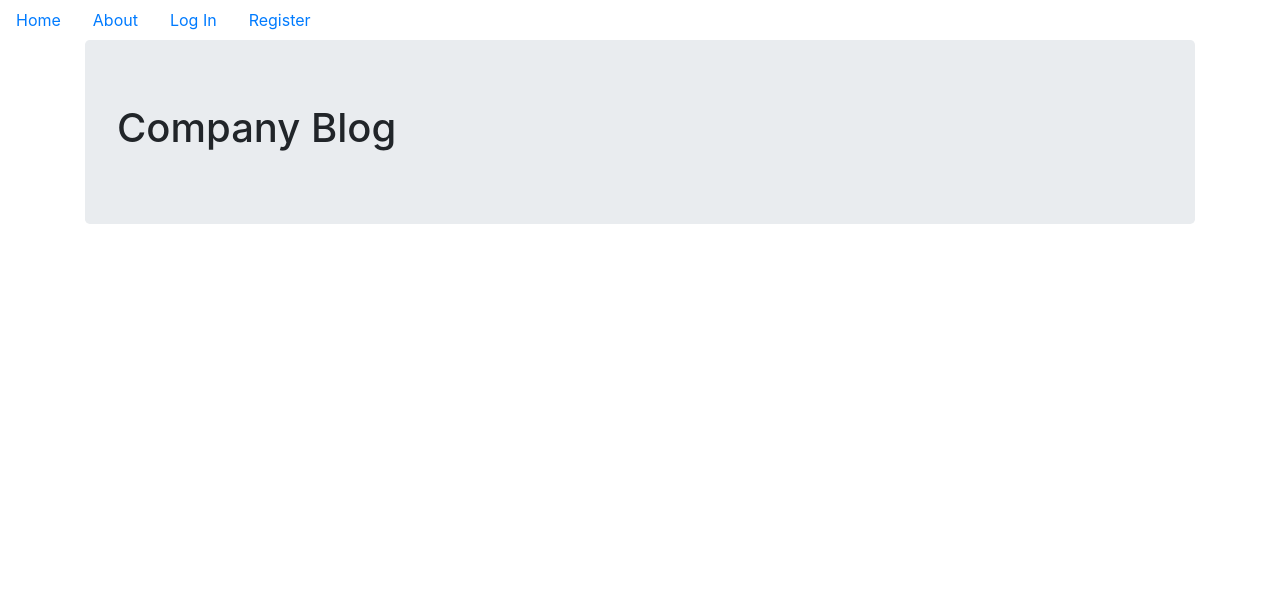
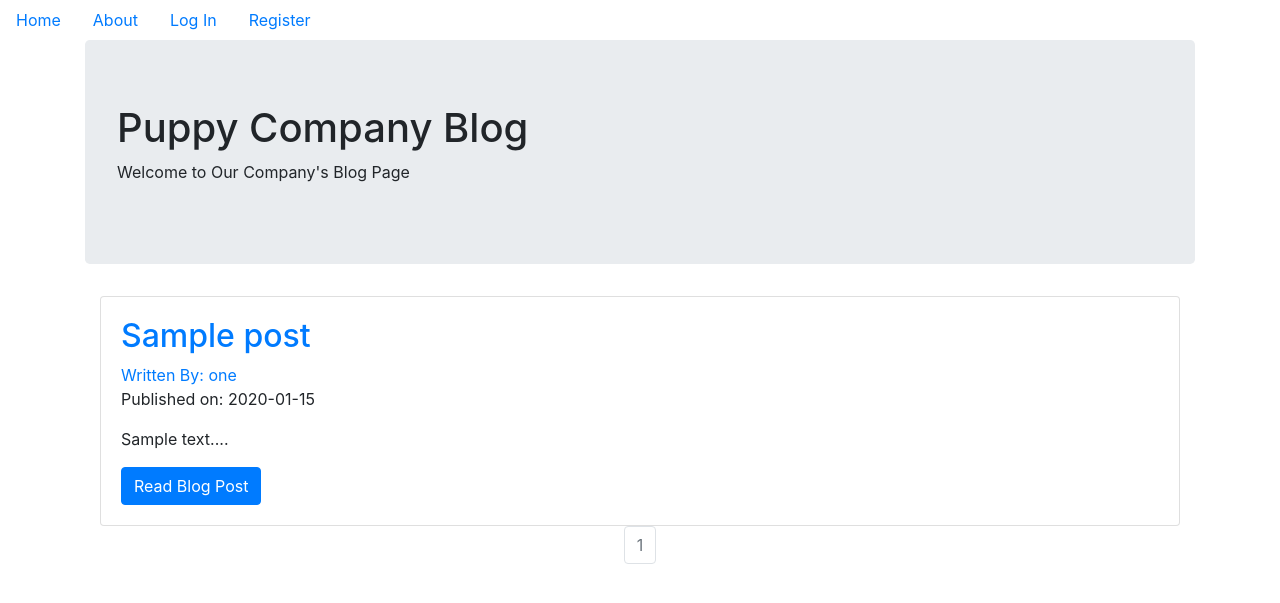
Before and after one commit to Fazza92/flask-blog-app, a Flask app: template companyblog/templates/index.html in a window 1280 px wide. Shown: the top 603 px of the page. Run offline with Flask 2, Linux system fonts and the light colour scheme; the template is opened without the code that fills it: values that come from a table or form of the project are taken from there, others are empty; data comes from the database, SQL or seed files in the repository; tables that the repository leaves empty hold one stand-in row (values such as "Sample post"); parts of the project's set-up code (start-up, migrations or seed data) failed here and were passed over; some libraries are stand-ins or nearby versions.

Commit message:
Updated index to show and limit all blog posts

```diff
--- a/companyblog/templates/base.html
+++ b/companyblog/templates/base.html
@@ -26,7 +26,7 @@
       <a href="{{url_for('users.account')}}">Account</a>
     </li>
     <li class="nav-link">
-      <a href="">Create Post</a>
+      <a href="{{url_for('blog_posts.create_post')}}">Create Post</a>
     </li>
 
     {% else %}
--- a/companyblog/templates/index.html
+++ b/companyblog/templates/index.html
@@ -1,6 +1,44 @@
 {% extends "base.html" %}
 {% block content %}
   <div class="jumbotron">
-    <h1>Company Blog</h1>
+    <h1>Puppy Company Blog</h1>
+    <p>Welcome to Our Company's Blog Page</p>
   </div>
+
+  <div class="container">
+
+
+    {% for post in blog_posts.items %}
+
+    <div class="card" >
+
+      <div class="card-body">
+
+
+        <h2><a class="card-title" href="  {{ url_for('blog_posts.blog_post', blog_post_id=post.id) }}">{{ post.title }}</a></h2>
+        <a href="{{ url_for('users.user_posts', username=post.author.username) }}">Written By: {{ post.author.username }}</a>
+        <p>Published on: {{ post.date.strftime('%Y-%m-%d') }}</p>
+        <p class="card-text">{{ post.text[:100] }}...</p>
+        <a href="{{ url_for('blog_posts.blog_post', blog_post_id=post.id) }}" class="btn btn-primary">Read Blog Post</a>
+      </div>
+    </div>
+
+   {% endfor %}
+
+   <nav aria-label="Page navigation example">
+     <ul class="pagination justify-content-center">
+       {% for page_num in blog_posts.iter_pages(left_edge=1, right_edge=1, left_current=1, right_current=2) %}
+          {% if blog_posts.page == page_num %}
+          <li class="page-item disabled">
+            <a class="page-link" href="{{ url_for('core.index', page=page_num) }}">{{ page_num }}</a></li>
+          </li>
+          {% else %}
+            <li class="page-item"><a class="page-link" href="{{ url_for('core.index', page=page_num) }}">{{ page_num }}</a></li>
+          {% endif %}
+      {% endfor %}
+    </nav>
+
+
+
+
 {% endblock %}
```
